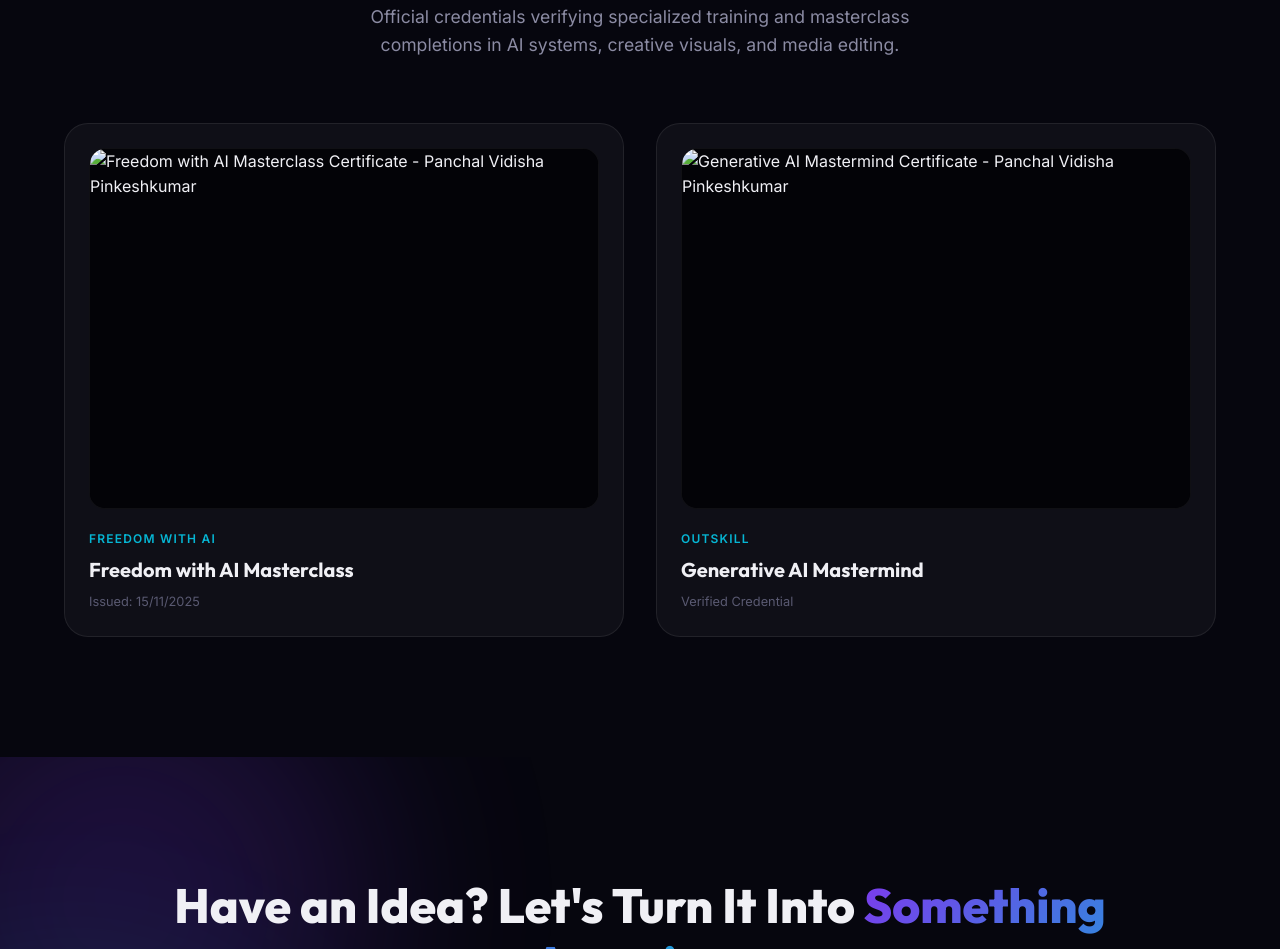
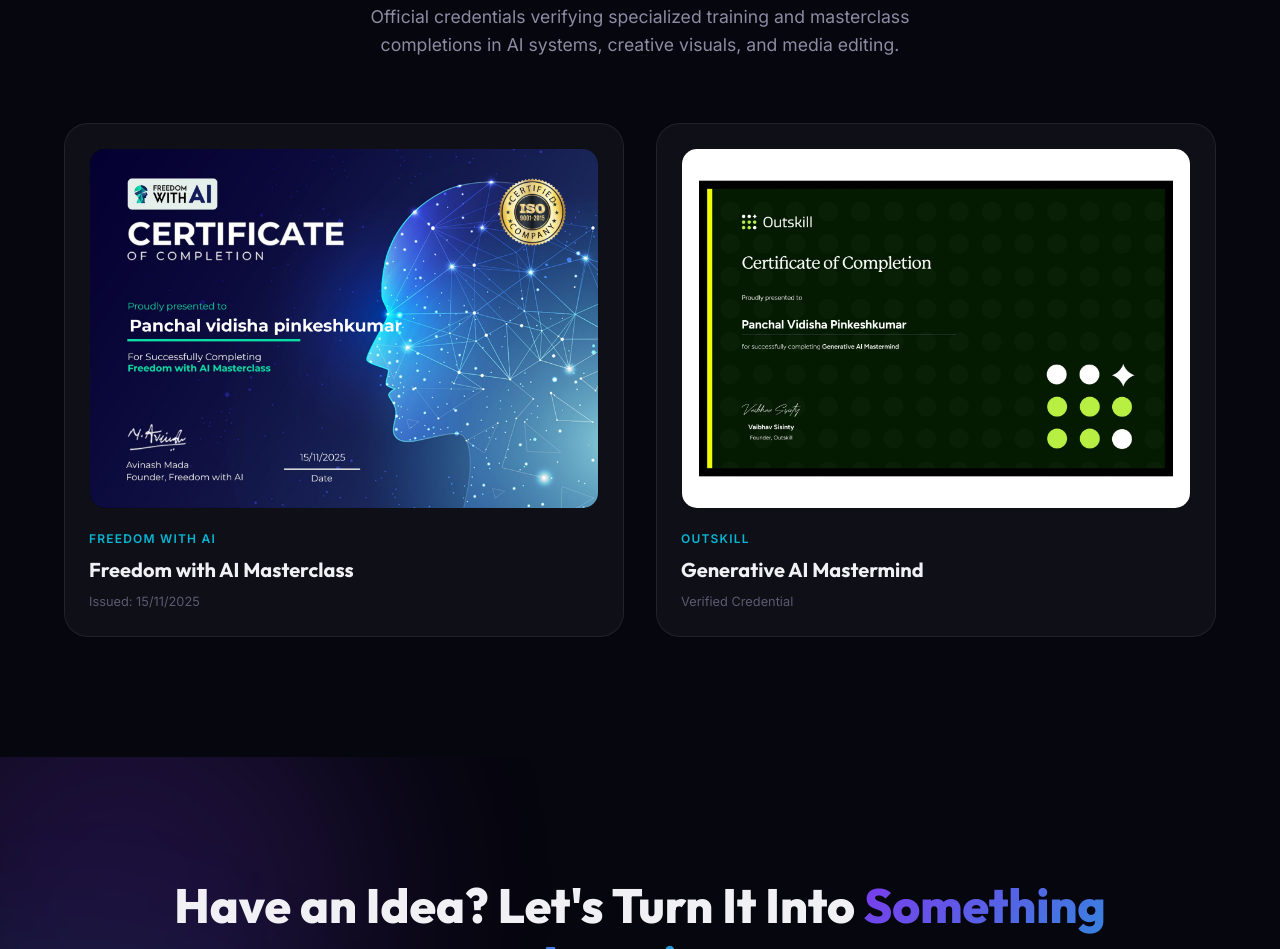
Before and after one commit to vidishapanchal143/vidisha_creation, a plain HTML site: page index.html in a window 1280 px wide. Shown: the part 9835-10784 px from the top of the page. Drawn offline with Linux system fonts and the light colour scheme.

Commit message:
Update image paths for certificates in index.html

```diff
--- a/index.html
+++ b/index.html
@@ -730,7 +730,7 @@
           <div class="certificate-card" data-tilt>
             <div class="certificate-media modal-trigger" data-type="image" data-image="freedom-with-ai-certificate.jpg" data-title="Freedom with AI Masterclass" data-category="Freedom with AI" data-description="Officially certified for successfully completing the Freedom with AI Masterclass, covering advanced generative AI creative workflows, video systems, and visual automation.">
               <div class="certificate-glow"></div>
-              <img src="images/freedom-with-ai-certificate.jpg" alt="Freedom with AI Masterclass Certificate - Panchal Vidisha Pinkeshkumar" class="certificate-img" loading="lazy">
+              <img src="freedom-with-ai-certificate.jpg" alt="Freedom with AI Masterclass Certificate - Panchal Vidisha Pinkeshkumar" class="certificate-img" loading="lazy">
               <div class="certificate-overlay">
                 <span class="cert-view-btn">
                   <svg xmlns="http://www.w3.org/2000/svg" width="20" height="20" viewBox="0 0 24 24" fill="none" stroke="currentColor" stroke-width="2" stroke-linecap="round" stroke-linejoin="round"><circle cx="11" cy="11" r="8"></circle><line x1="21" y1="21" x2="16.65" y2="16.65"></line><line x1="11" y1="8" x2="11" y2="14"></line><line x1="8" y1="11" x2="14" y2="11"></line></svg>
@@ -749,7 +749,7 @@
           <div class="certificate-card" data-tilt>
             <div class="certificate-media modal-trigger" data-type="image" data-image="outskill-certificate.jpg" data-title="Generative AI Mastermind" data-category="Outskill" data-description="Completed Generative AI Mastermind certification, proving advanced visual content creation, marketing poster layout, branding systems, and video editing credentials.">
               <div class="certificate-glow"></div>
-              <img src="images/outskill-certificate.jpg" alt="Generative AI Mastermind Certificate - Panchal Vidisha Pinkeshkumar" class="certificate-img" loading="lazy">
+              <img src="outskill-certificate.jpg" alt="Generative AI Mastermind Certificate - Panchal Vidisha Pinkeshkumar" class="certificate-img" loading="lazy">
               <div class="certificate-overlay">
                 <span class="cert-view-btn">
                   <svg xmlns="http://www.w3.org/2000/svg" width="20" height="20" viewBox="0 0 24 24" fill="none" stroke="currentColor" stroke-width="2" stroke-linecap="round" stroke-linejoin="round"><circle cx="11" cy="11" r="8"></circle><line x1="21" y1="21" x2="16.65" y2="16.65"></line><line x1="11" y1="8" x2="11" y2="14"></line><line x1="8" y1="11" x2="14" y2="11"></line></svg>
```
